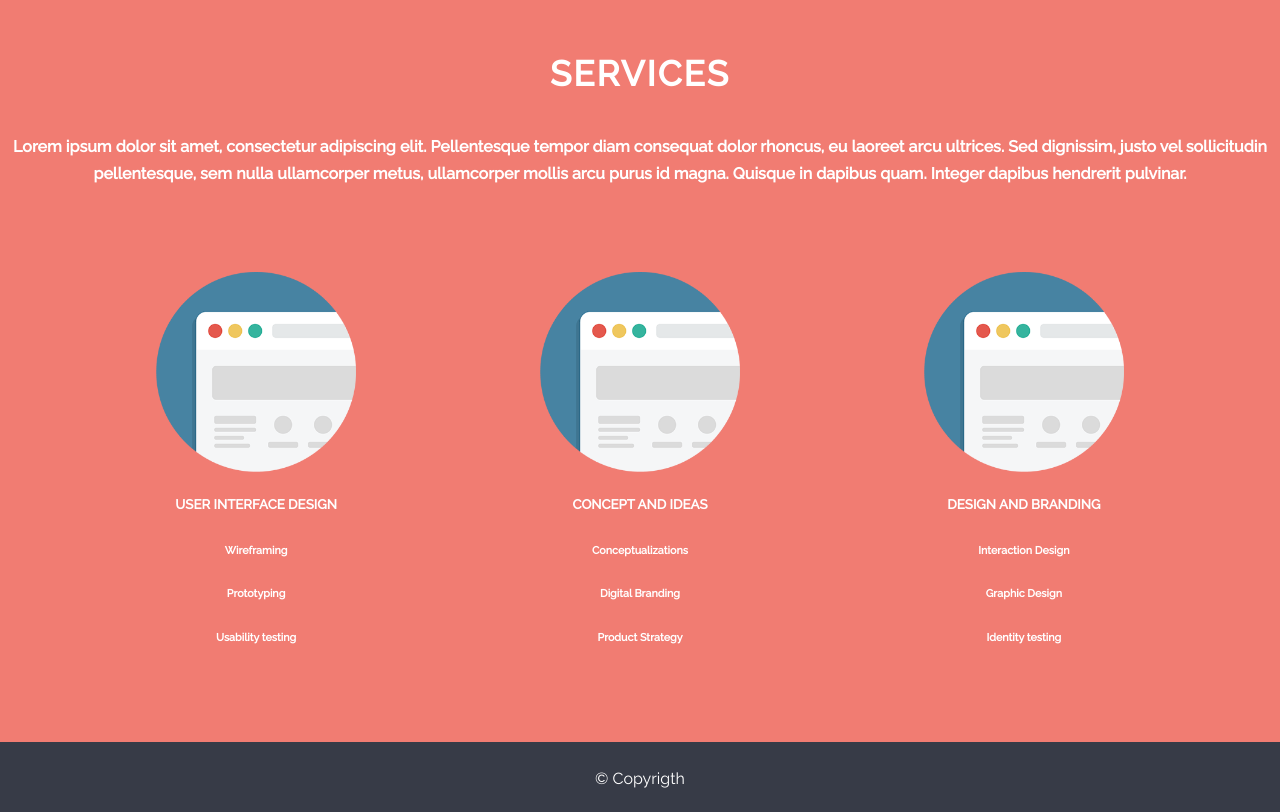
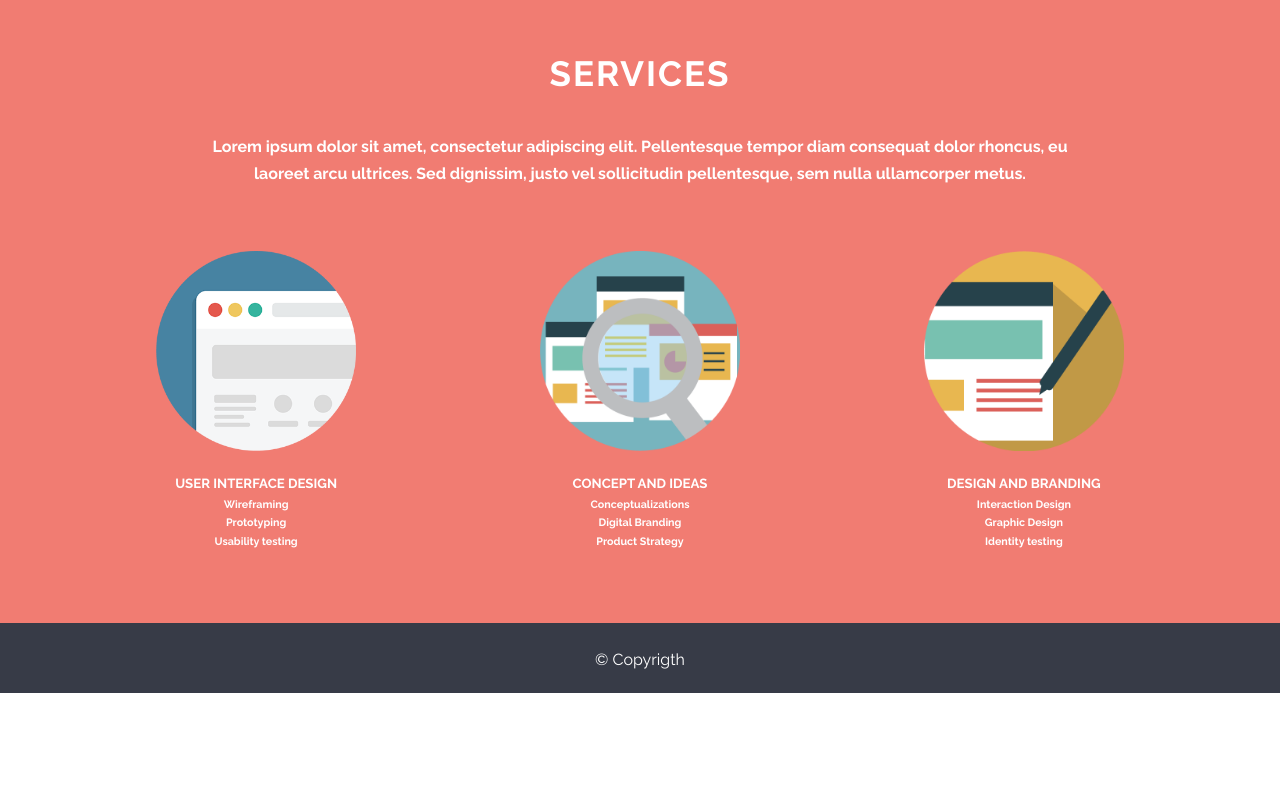
Before and after one commit to aaliaga01/ej-guiado-leccion25-applove, a plain HTML site: page index.html in a window 1280 px wide. Shown: the part 660-1472 px from the top of the page. After the commit the page ends 1353 px from the top, so only its background shows below. Drawn offline with Linux system fonts and the light colour scheme.

Commit message:
correciones

```diff
--- a/css/common.css
+++ b/css/common.css
@@ -10,6 +10,12 @@
 .mt-0 {
   margin-top: 0;
 }
+
+.m-0 {
+  margin-top: 0;
+  margin-bottom:0;
+}
+
 
 .text-uppercase {
   text-transform: uppercase;
--- a/css/main.css
+++ b/css/main.css
@@ -50,6 +50,12 @@ header{
 .menu{
   padding: 14px 70px;
   overflow: auto;
+}
+
+.centrar{
+  width: 70%;
+  margin: 0 auto;
+
 }
 
 #home{
--- a/index.html
+++ b/index.html
@@ -4,7 +4,7 @@
 	<meta charset="UTF-8">
 	<title>Applove</title>
 	<!-- Importa la fuente del proyecto (Raleway) de Google Fonts (https://fonts.google.com) -->
-	<link href="https://fonts.googleapis.com/css?family=Raleway:300,400,500" rel="stylesheet">
+	<link href="https://fonts.googleapis.com/css?family=Raleway:300,400,500,700" rel="stylesheet">
 	<!-- Enlaza tu CSS reutilizable aquí (common.css) -->
 	<link rel="stylesheet" type="text/css" href="css/common.css">
 	<!-- Enlaza tu CSS del proyecto aquí -->
@@ -39,8 +39,8 @@
 			<h2 class="text-uppercase text-services mt-0">
 			Services
 			</h2>
-			<h4>
-				Lorem ipsum dolor sit amet, consectetur adipiscing elit. Pellentesque tempor diam consequat dolor rhoncus, eu laoreet arcu ultrices. Sed dignissim, justo vel sollicitudin pellentesque, sem nulla ullamcorper metus, ullamcorper mollis arcu purus id magna. Quisque in dapibus quam. Integer dapibus hendrerit pulvinar.
+			<h4 class="centrar">
+				Lorem ipsum dolor sit amet, consectetur adipiscing elit. Pellentesque tempor diam consequat dolor rhoncus, eu laoreet arcu ultrices. Sed dignissim, justo vel sollicitudin pellentesque, sem nulla ullamcorper metus.
 			</h4>
 			<div class="box-services">
 				<img src="assets/images/website.png" alt="website" width="200">
@@ -50,14 +50,14 @@
 				<h6 class="m-0">Usability testing</h6>
 			</div>
 			<div class="box-services">
-				<img src="assets/images/website.png" alt="website" width="200">
+				<img src="assets/images/img-1.png" alt="search" width="200">
 				<h5 class="mb-0">CONCEPT AND IDEAS</h5>
 				<h6 class="m-0">Conceptualizations</h6>
 				<h6 class="m-0">Digital Branding</h6>
 				<h6 class="m-0">Product Strategy</h6>
 			</div>
 			<div class="box-services">
-				<img src="assets/images/website.png" alt="website" width="200">
+				<img src="assets/images/lapiz.png" alt="lapiz" width="200">
 				<h5 class="mb-0">DESIGN AND BRANDING</h5>
 				<h6 class="m-0">Interaction Design</h6>
 				<h6 class="m-0">Graphic Design</h6>
@@ -65,6 +65,7 @@
 			</div>
 		</div>
 	</section>
+
 	<footer>
 		<p>&copy; Copyrigth</p>
 	</footer>
```
